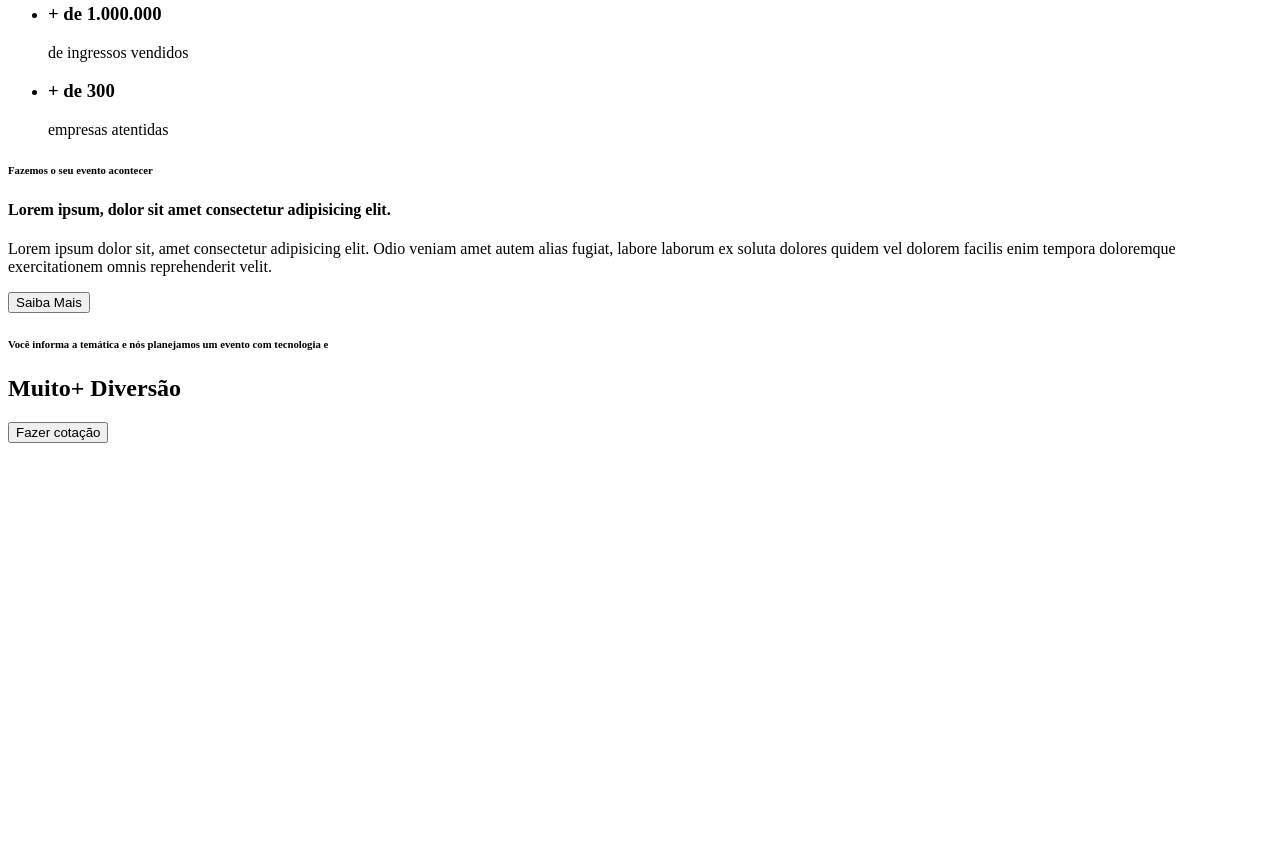
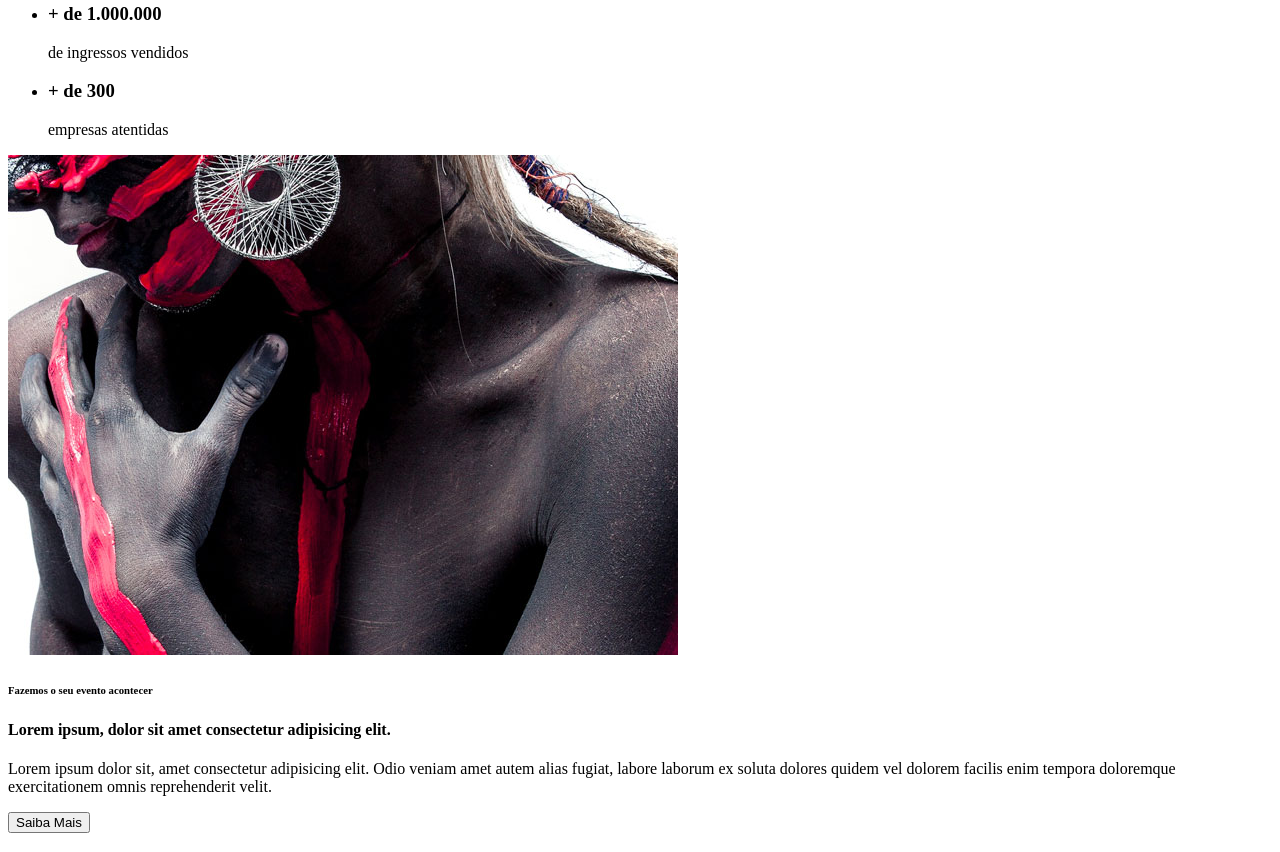
Before and after one commit to Tecla-Maximus-Ltda/studion-old, a website: page src/index.html in a window 1280 px wide. Shown: the part 380-1232 px from the top of the page. Before the commit the page ends 831 px from the top, so only its background shows below. Drawn offline with Linux system fonts and the light colour scheme.

Commit message:
feat(Added image to section institutional)

```diff
--- a/src/index.html
+++ b/src/index.html
@@ -65,6 +65,7 @@
 
       <section>
         <div>
+          <img src="./images/institutional.jpg" alt="Studion institutional"/>
           <h6>Fazemos o seu evento acontecer</h6>
           <h4>Lorem ipsum, dolor sit amet consectetur adipisicing elit.</h4>
           <p>
```
